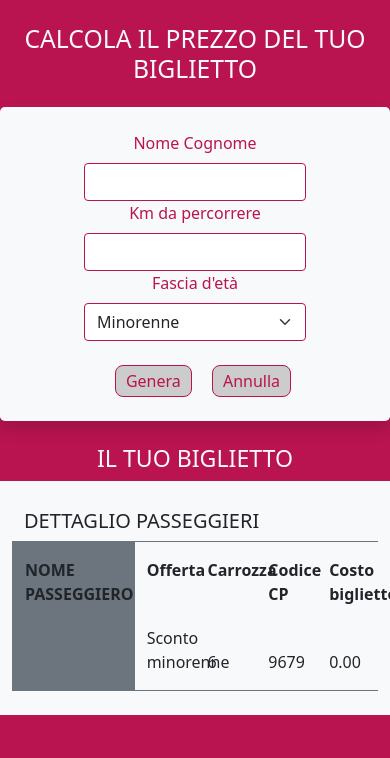
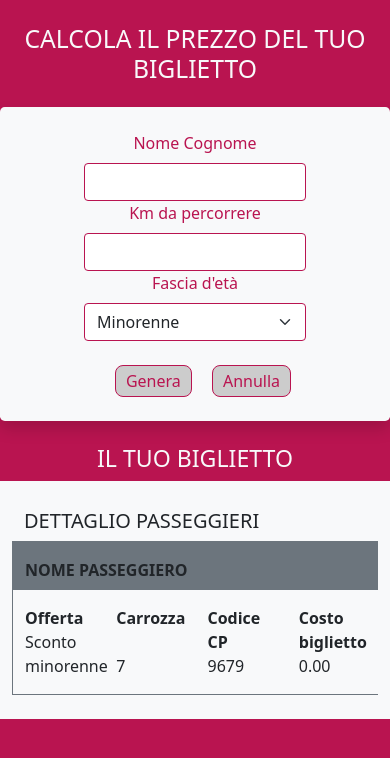
Before and after one commit to MartinaGangemi/js-biglietto-treno-form, a plain HTML site: page index.html in a window 390 px wide. Both pictures are taken after a click on the link "Genera". Drawn offline with nearby package versions, Linux system fonts and the light colour scheme.

Commit message:
Final Commit Fixed

```diff
--- a/assets/css/style.css
+++ b/assets/css/style.css
@@ -34,7 +34,7 @@ body{
 }
 
 .ticket{
-    height: 150px;
+    min-height: 150px;
 }
 
 .your_ticket {
--- a/assets/js/main.js
+++ b/assets/js/main.js
@@ -16,7 +16,7 @@ function display_information (){
         document.getElementById("sconto").innerHTML = `Prezzo intero ${my_age}`
     }
     // carrozza
-    document.getElementById("numero_carrozza").innerHTML = Math.floor(Math.random()*10);
+    document.getElementById("numero_carrozza").innerHTML = Math.floor(Math.random()*10 + 1);
     // codice CP
     document.getElementById("codice_cp").innerHTML = Math.floor(Math.random()*10000);
     //prezzo al km
--- a/index.html
+++ b/index.html
@@ -58,14 +58,14 @@
             <h5 class="text-uppercase mt-1">dettaglio passeggieri</h5>
             <div class="row border border-1 border-end-0 border-secondary ticket">
                 <!-- nome -->
-                <div class="col-4 bg-secondary">
+                <div class="col-12 col-md-4 bg-secondary">
                     <div>
                         <div class="text-uppercase fw-bold mt-3">Nome passeggiero</div>
-                        <span class="fw-bold h5" id="show_name"></span>
+                        <div class="fw-bold h5 " id="show_name"></div>
                     </div>
                 </div>
                 <!-- offerta -->
-                <div class="col-2 d-flex mt-3">
+                <div class="col-3 col-md-2 d-flex mt-3">
                     <div class="row">
                         <div class="col-12">
                             <div class="fw-bold ">Offerta</div>
@@ -77,7 +77,7 @@
                 </div>
 
                 <!-- Carrozza -->
-                <div class="col-2 d-flex mt-3 ">
+                <div class="col-3 col-md-2 d-flex mt-3 ">
                     <div class="row">
                         <div class="col-12">
                             <div class="fw-bold ">Carrozza</div>
@@ -89,7 +89,7 @@
                 </div>
 
                 <!-- Codice CP -->
-                <div class="col-2 d-flex mt-3 ">
+                <div class="col-3 col-md-2 d-flex mt-3 ">
                     <div class="row">
                         <div class="col-12">
                             <div class="fw-bold ">Codice CP</div>
@@ -101,7 +101,7 @@
                 </div>
 
                 <!-- Costo biglietto -->
-                <div class="col-2 d-flex mt-3">
+                <div class="col-3 col-md-2 d-flex mt-3">
                     <div class="row">
                         <div class="col-12">
                             <div class="fw-bold ">Costo biglietto</div>
```
